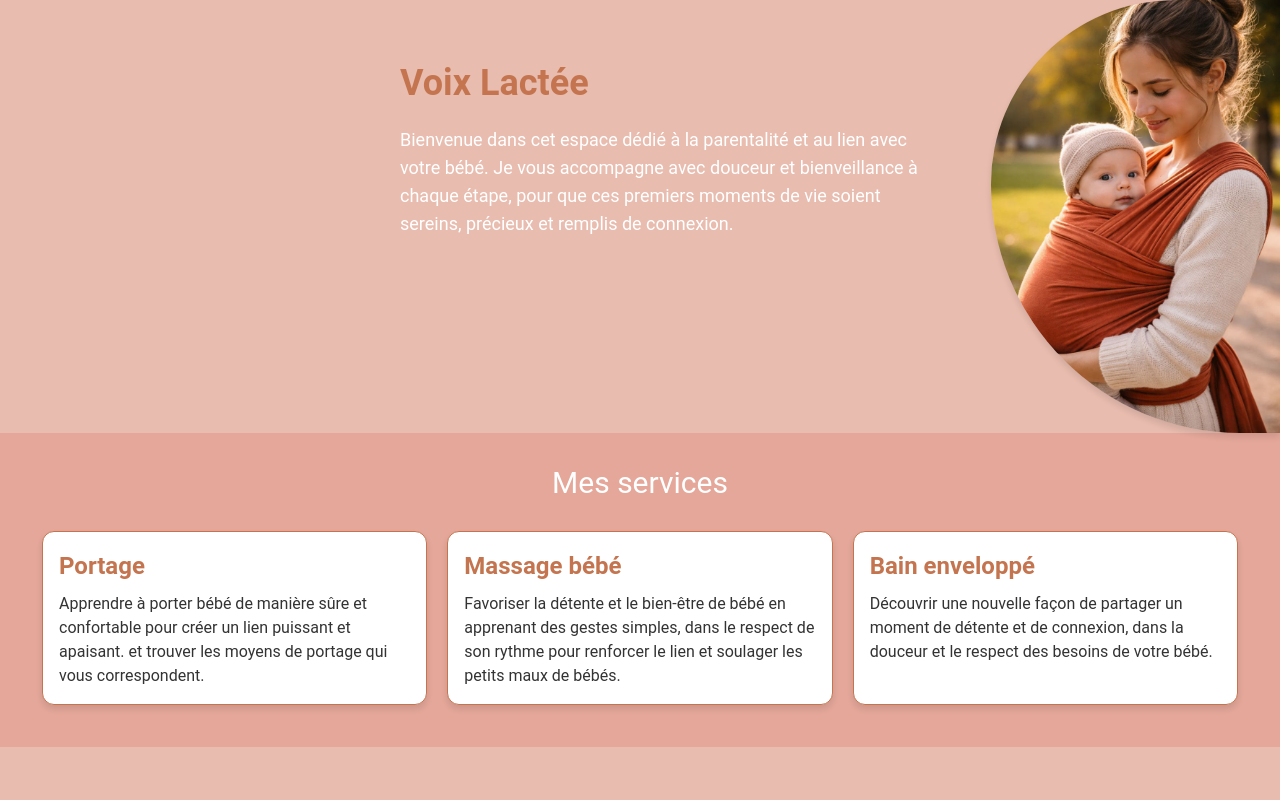
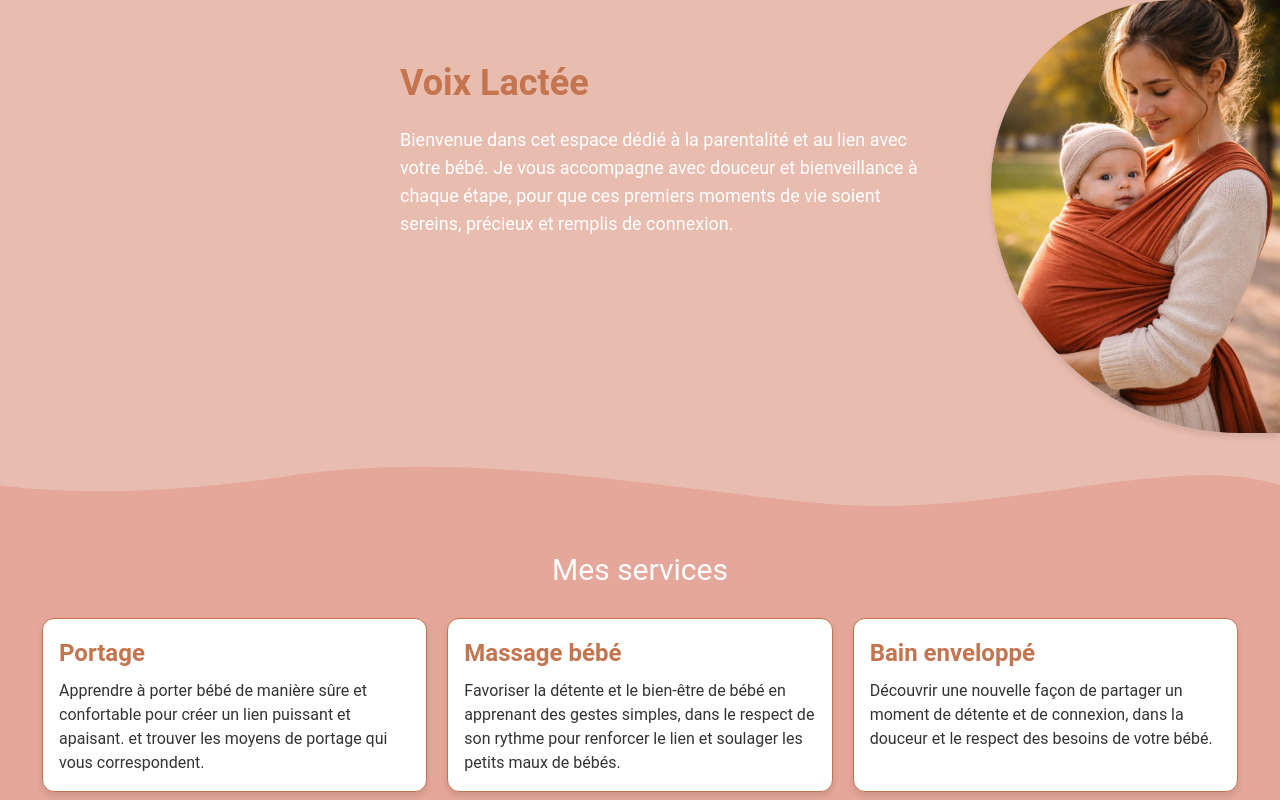
Before and after one commit to acassar/Voix-lactee, a Vue app in the folder front/: page / in a window 1280 px wide. Shown: the top 800 px of the page. Built offline with nearby package versions, Linux system fonts and the light colour scheme; the HTML template or start-up script is replaced by a standard one.

Commit message:
added waves to split home sections

```diff
--- /dev/null
+++ b/front/src/components/common/style/WaveComponent.vue
@@ -0,0 +1,29 @@
+<script setup lang="ts">
+const props = defineProps<{
+  color: string
+  rotate?: boolean
+}>()
+</script>
+
+<template>
+  <div class="wave" v-bind="props">
+    <svg viewBox="0 0 1440 100" preserveAspectRatio="none">
+      <path
+        d="M0,40 C120,80 320,0 520,20 720,40 920,80 1120,50 1320,20 1440,40 1440,40 L1440,0 L0,0 Z"
+        :fill="color"
+      />
+    </svg>
+  </div>
+</template>
+
+<style scoped>
+.wave > svg {
+  display: block;
+  width: 100%;
+}
+
+.wave[rotate='true'] {
+  transform: rotate(180deg);
+  margin: -1px 0;
+}
+</style>
--- a/front/src/views/HomePage.vue
+++ b/front/src/views/HomePage.vue
@@ -1,4 +1,5 @@
 <script setup lang="ts">
+import WaveComponent from '@/components/common/style/WaveComponent.vue'
 import FAQComponent from '@/components/home/FAQComponent.vue'
 import HomeServices from '@/components/home/HomeServices.vue'
 import TopHero from '@/components/home/TopHero.vue'
@@ -7,7 +8,9 @@ import TopHero from '@/components/home/TopHero.vue'
 <template>
   <div>
     <TopHero />
+    <WaveComponent color="var(--color-secondary)" rotate></WaveComponent>
     <HomeServices />
+    <WaveComponent color="var(--color-secondary)"></WaveComponent>
     <FAQComponent />
   </div>
 </template>
```
